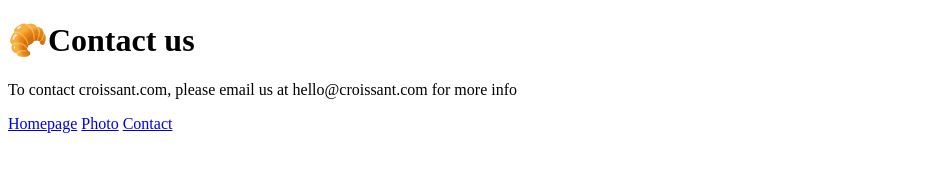
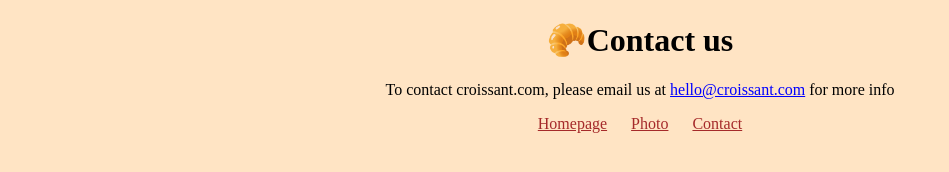
Before and after one commit to gabrielafrade/croissant-multiple-pages-project, a plain HTML site: page contact.html in a window 1280 px wide. Shown: the whole page, without its empty margins (0-949 px from the left). Drawn offline with Linux system fonts and the light colour scheme.

Commit message:
added css

```diff
--- a/contact.html
+++ b/contact.html
@@ -3,16 +3,20 @@
   <head>
     <meta charset="UTF-8" />
     <meta name="viewport" content="width=device-width, initial-scale=1.0" />
-    <title>Document</title>
+    <title>Contact us</title>
+    <link rel="stylesheet" href="/style/style.css" />
   </head>
   <body>
     <h1>🥐Contact us</h1>
     <p>
-      To contact croissant.com, please email us at hello@croissant.com for more
-      info
+      To contact croissant.com, please email us at
+      <a href="mailto:hello@croissant.com">hello@croissant.com</a>
+      for more info
     </p>
+  </body>
+  <footer>
     <a href="/">Homepage</a>
     <a href="/photo.html">Photo</a>
     <a href="/contact.html">Contact</a>
-  </body>
+  </footer>
 </html>
--- /dev/null
+++ b/style/style.css
@@ -0,0 +1,31 @@
+body {
+  background: bisque;
+}
+
+h1 {
+  text-align: center;
+}
+
+p {
+  text-align: center;
+}
+
+img {
+  max-width: 30%;
+  display: block;
+  margin: 30px auto;
+}
+
+footer a {
+  padding: 10px;
+  color: brown;
+}
+
+footer {
+  text-align: center;
+}
+
+a {
+  padding: 0px;
+  color: blue;
+}
```
Also changed, not shown: index.html (+5 -2 lines), photo.html (+4 -1 lines).
